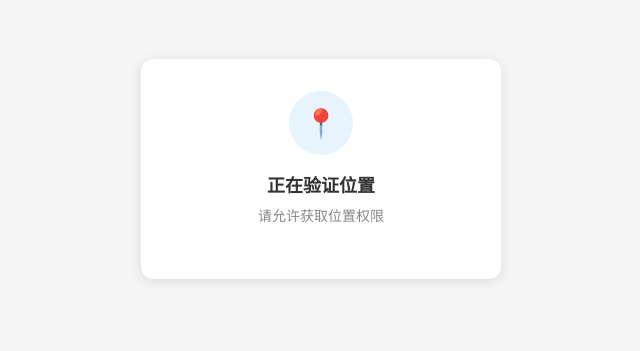
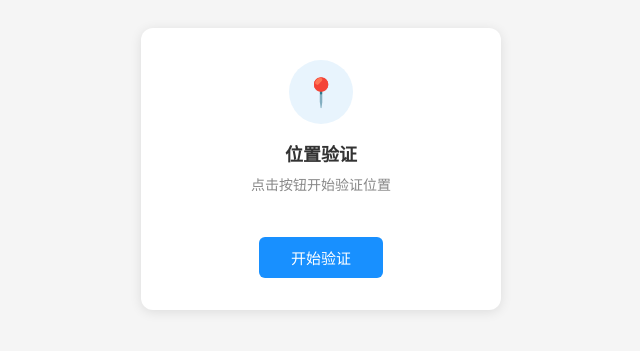
Before and after one commit to chyunfan/fyrcb-cqy-v1, a website: page location/location-check.html in a window 1280 px wide. Shown: the part 231-582 px from the top of the page, without its empty margins (319-959 px from the left). Drawn offline with Linux system fonts and the light colour scheme.

Commit message:
Add files via upload

```diff
--- a/location/location-check.html
+++ b/location/location-check.html
@@ -69,8 +69,17 @@
 </head>
 <body>
 
-  <!-- 状态1：正在定位 -->
-  <div class="card" id="state-loading">
+  <!-- 状态1：等待用户点击 -->
+  <div class="card" id="state-wait">
+    <div class="icon loading">📍</div>
+    <div class="title">位置验证</div>
+    <div class="desc">点击按钮开始验证位置</div>
+    <br>
+    <button class="btn btn-primary" id="start-btn" onclick="startLocate()">开始验证</button>
+  </div>
+
+  <!-- 状态2：正在定位 -->
+  <div class="card hidden" id="state-loading">
     <div class="icon loading">📍</div>
     <div class="title">正在验证位置</div>
     <div class="desc">请允许获取位置权限</div>
@@ -88,8 +97,9 @@
     <div class="icon error">❌</div>
     <div class="title">不在规定范围内</div>
     <div class="desc">您当前位置超出允许范围（200米），无法继续访问。</div>
-    <div class="distance-info" id="fail-distance"></div>
-    <br>
+            <div class="distance-info" id="fail-distance"></div>
+            <div class="distance-info" id="fail-coords" style="margin-top:6px;color:#ccc;"></div>
+            <br>
     <button class="btn btn-primary" onclick="retry()">重新验证</button>
   </div>
 
@@ -113,15 +123,14 @@
 
   <script>
     // ============ 配置区 ============
-    var CENTER_LAT = 30.0477;           // 中心点纬度
-    var CENTER_LNG = 119.9472;          // 中心点经度
-    var ALLOWED_RADIUS = 200;           // 允许范围（米）
-    var TARGET_URL = 'https://ks.wjx.com/vm/PMYNArE.aspx';  // 验证通过后的跳转地址
+    var CENTER_LAT = 30.00750406;      // 中心点纬度
+    var CENTER_LNG = 119.92764998;     // 中心点经度
+    var ALLOWED_RADIUS = 200;          // 允许范围（米）
+    var TARGET_URL = 'https://ks.wjx.com/vm/PMYNArE.aspx';
     // =================================
 
-    // Haversine 公式：计算两点间距离（米）
     function getDistance(lat1, lng1, lat2, lng2) {
-      var R = 6371000; // 地球半径（米）
+      var R = 6371000;
       var dLat = (lat2 - lat1) * Math.PI / 180;
       var dLng = (lng2 - lng1) * Math.PI / 180;
       var a = Math.sin(dLat / 2) * Math.sin(dLat / 2) +
@@ -136,6 +145,11 @@
       document.getElementById(id).classList.remove('hidden');
     }
 
+    function startLocate() {
+      show('state-loading');
+      setTimeout(getLocation, 300);
+    }
+
     function retry() {
       show('state-loading');
       setTimeout(getLocation, 300);
@@ -148,23 +162,20 @@
       }
 
       navigator.geolocation.getCurrentPosition(
-        // 成功
         function(position) {
           var lat = position.coords.latitude;
           var lng = position.coords.longitude;
-          var accuracy = position.coords.accuracy; // 精度（米）
+          var accuracy = position.coords.accuracy;
           var distance = getDistance(lat, lng, CENTER_LAT, CENTER_LNG);
 
-          console.log('[定位] 用户位置：', lat, lng, '| 精度：', accuracy, '米 | 距离中心点：', Math.round(distance), '米');
+          console.log('[定位] 用户位置：', lat, lng, '| 精度：', accuracy, '米 | 距离：', Math.round(distance), '米');
 
           if (distance <= ALLOWED_RADIUS) {
-            // 验证通过
             show('state-success');
             setTimeout(function() {
               window.location.href = TARGET_URL;
             }, 800);
           } else {
-            // 超出范围：显示实际获取到的坐标，方便用户反馈
             document.getElementById('fail-distance').textContent =
               '当前距离中心点约 ' + Math.round(distance) + ' 米';
             document.getElementById('fail-coords').textContent =
@@ -172,7 +183,6 @@
             show('state-fail-range');
           }
         },
-        // 失败
         function(error) {
           console.log('[定位] 失败：', error.code, error.message);
           if (error.code === error.PERMISSION_DENIED) {
@@ -181,17 +191,13 @@
             show('state-fail-error');
           }
         },
-        // 选项
         {
-          enableHighAccuracy: true,  // 尽可能使用高精度（会触发GPS）
-          timeout: 15000,            // 15秒超时
-          maximumAge: 0              // 不使用缓存
+          enableHighAccuracy: true,
+          timeout: 15000,
+          maximumAge: 0
         }
       );
     }
-
-    // 页面加载后自动开始定位
-    retry();
   </script>
 </body>
 </html>
```
